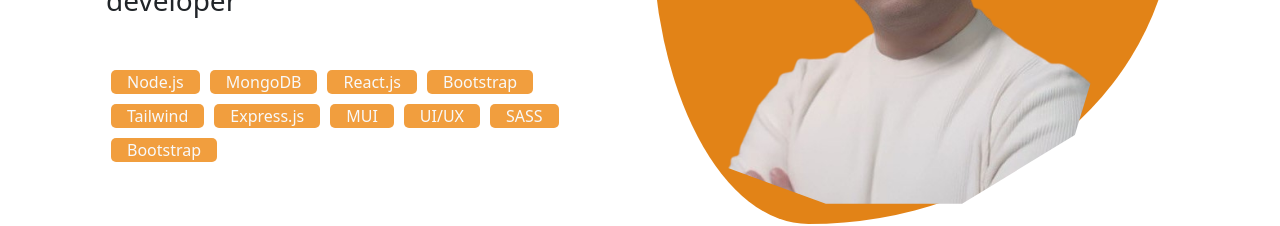
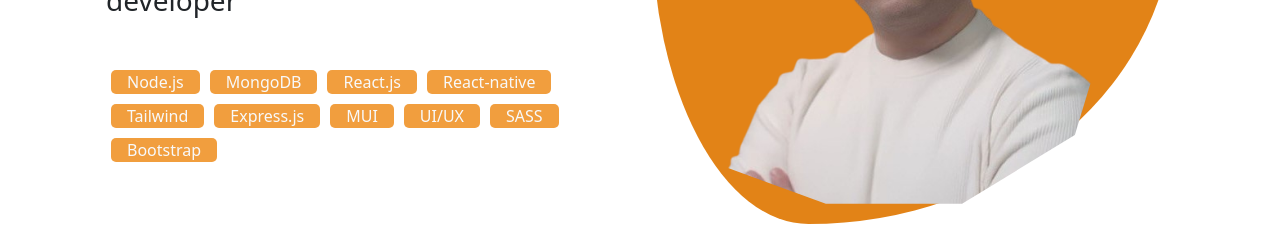
Before and after one commit to Younes-sh/portfolio, a React (Create React App) app in the folder portfolio/: page / in a window 1280 px wide. Shown: the part 434-660 px from the top of the page. Built offline with nearby package versions, Linux system fonts and the light colour scheme.

Commit message:
Edited header

```diff
--- a/portfolio/src/Components/Header/Header.jsx
+++ b/portfolio/src/Components/Header/Header.jsx
@@ -45,7 +45,7 @@ const Header = () => {
                 <span className='px-3 text-light' style={{backgroundColor:'#f19e3e', margin:'5px',borderRadius:'5px'}} >Node.js</span>
                 <span className='px-3 text-light' style={{backgroundColor:'#f19e3e', margin:'5px',borderRadius:'5px'}} >MongoDB</span>
                 <span className='px-3 text-light' style={{backgroundColor:'#f19e3e', margin:'5px',borderRadius:'5px'}} >React.js</span>
-                <span className='px-3 text-light' style={{backgroundColor:'#f19e3e', margin:'5px',borderRadius:'5px'}} >Bootstrap</span>
+                <span className='px-3 text-light' style={{backgroundColor:'#f19e3e', margin:'5px',borderRadius:'5px'}} >React-native</span>
                 <span className='px-3 text-light' style={{backgroundColor:'#f19e3e', margin:'5px',borderRadius:'5px'}} >Tailwind</span>
                 <span className='px-3 text-light' style={{backgroundColor:'#f19e3e', margin:'5px',borderRadius:'5px'}} >Express.js</span>
                 <span className='px-3 text-light' style={{backgroundColor:'#f19e3e', margin:'5px',borderRadius:'5px'}} >MUI</span>
```
